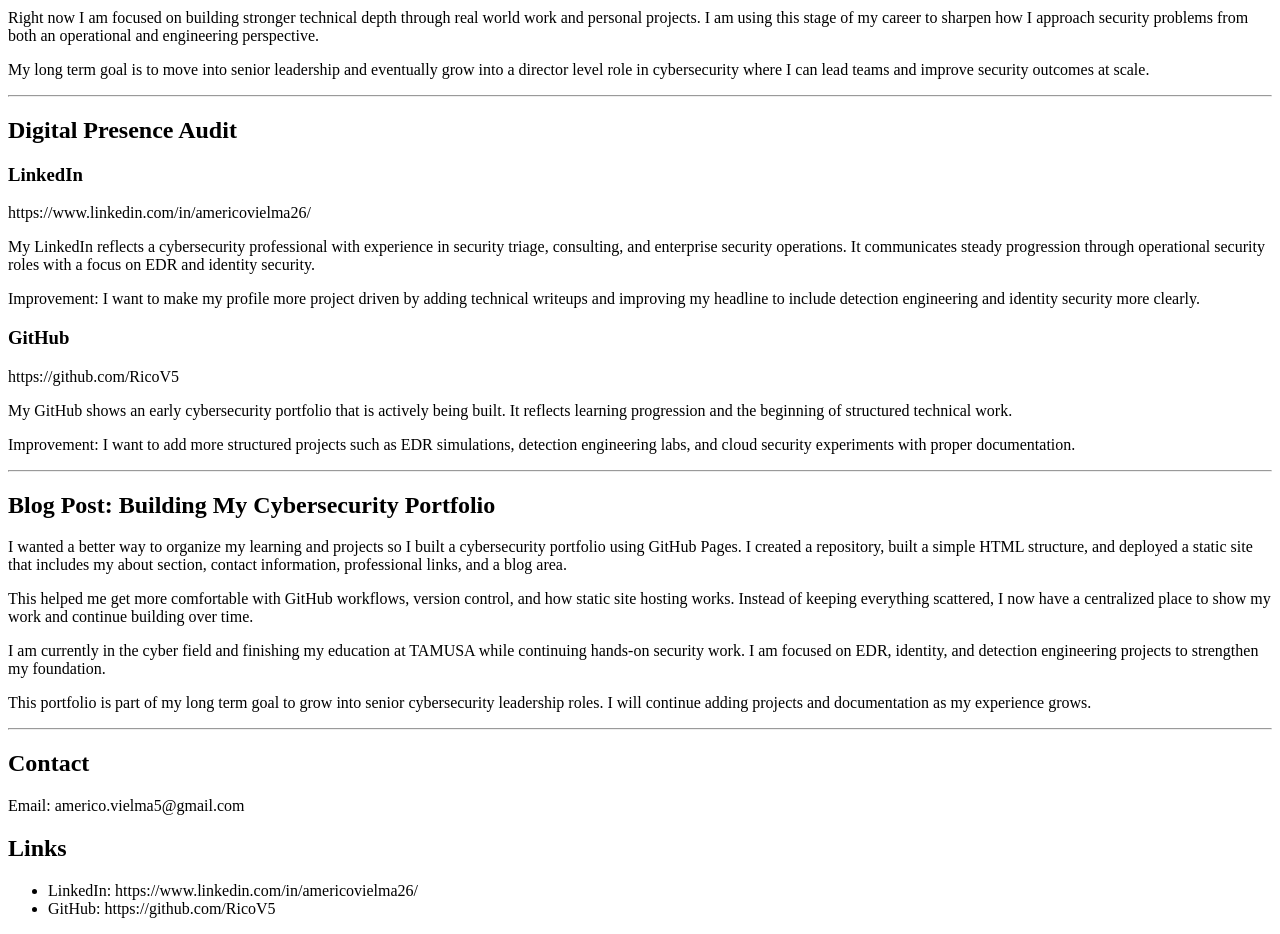
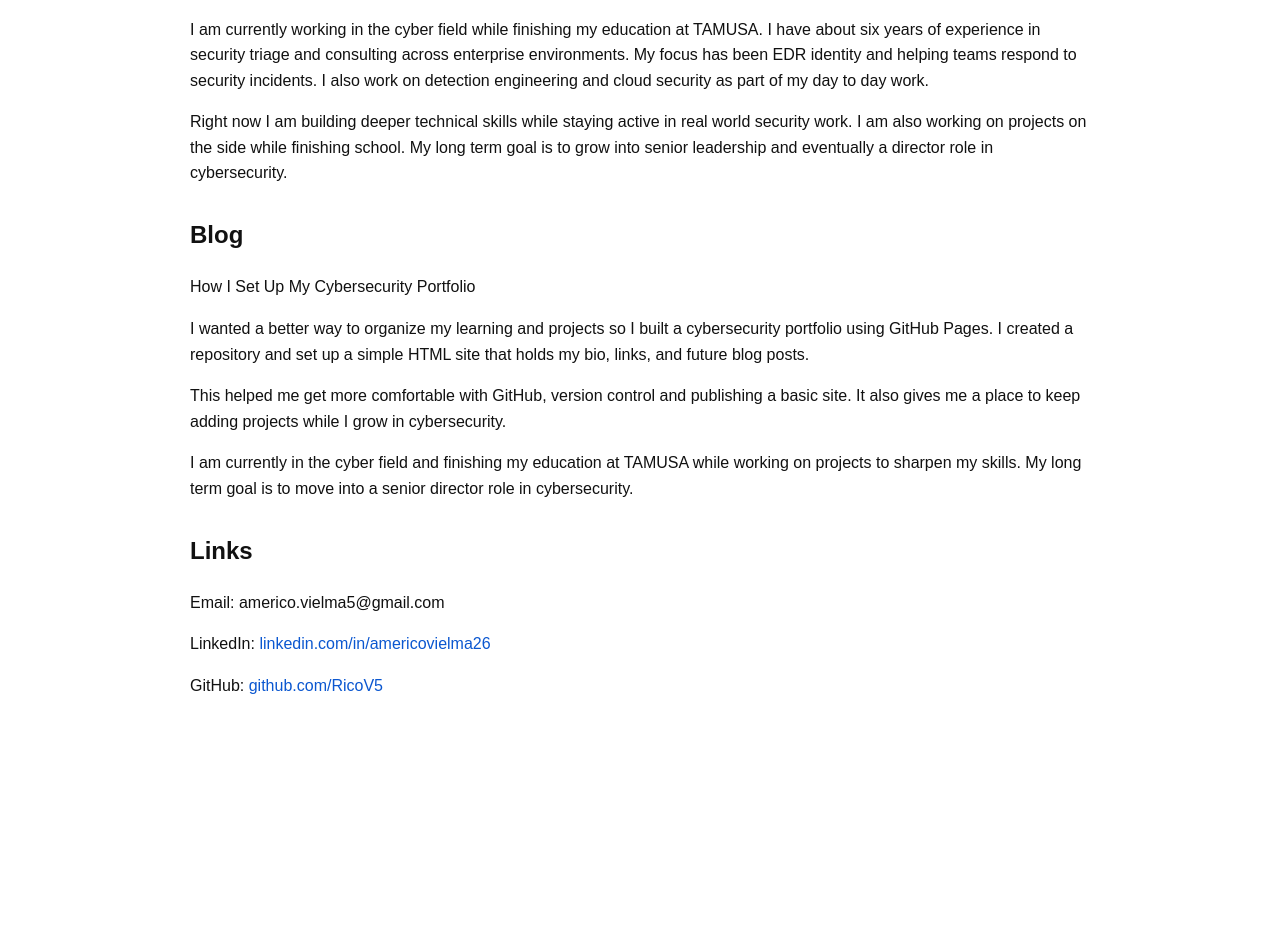
Before and after one commit to RicoV5/americovielma.github.io, a plain HTML site: page index.html in a window 1280 px wide. Shown: the part 226-1160 px from the top of the page. After the commit the page ends 981 px from the top, so only its background shows below. Drawn offline with Linux system fonts and the light colour scheme.

Commit message:
Update index.html

```diff
--- a/index.html
+++ b/index.html
@@ -2,89 +2,64 @@
 <html lang="en">
 <head>
   <meta charset="UTF-8">
-  <title>Americo Vielma - Cybersecurity Portfolio</title>
+  <title>Americo Vielma | Cybersecurity Portfolio</title>
+  <style>
+    body {
+      font-family: Arial, sans-serif;
+      max-width: 900px;
+      margin: auto;
+      padding: 40px;
+      line-height: 1.6;
+      color: #111;
+    }
+    h1 {
+      margin-bottom: 5px;
+    }
+    h2 {
+      margin-top: 30px;
+    }
+    a {
+      color: #0b57d0;
+      text-decoration: none;
+    }
+  </style>
 </head>
 
 <body>
 
 <h1>Americo Vielma</h1>
-  <p><strong>Cybersecurity Professional | EDR | Identity | Detection Engineering</strong></p>
-
-  <hr>
+<p>Service Delivery Tech Lead | Cybersecurity | EDR | Identity | Detection Engineering</p>
 
 <h2>About Me</h2>
 <p>
-    I am currently working in the cyber field while finishing my education at TAMUSA. I have about six years of experience in security triage and consulting across enterprise environments. My focus has been EDR, identity, and helping teams respond to security incidents in real time. I have also been getting more hands-on with detection engineering and cloud security.
+I am currently working in the cyber field while finishing my education at TAMUSA. I have about six years of experience in security triage and consulting across enterprise environments. My focus has been EDR identity and helping teams respond to security incidents. I also work on detection engineering and cloud security as part of my day to day work.
 </p>
 
 <p>
-    Right now I am focused on building stronger technical depth through real world work and personal projects. I am using this stage of my career to sharpen how I approach security problems from both an operational and engineering perspective.
+Right now I am building deeper technical skills while staying active in real world security work. I am also working on projects on the side while finishing school. My long term goal is to grow into senior leadership and eventually a director role in cybersecurity.
+</p>
+
+<h2>Blog</h2>
+<p>
+How I Set Up My Cybersecurity Portfolio
 </p>
 
 <p>
-    My long term goal is to move into senior leadership and eventually grow into a director level role in cybersecurity where I can lead teams and improve security outcomes at scale.
-  </p>
-
-  <hr>
-
-  <h2>Digital Presence Audit</h2>
-
-  <h3>LinkedIn</h3>
-  <p>
-    https://www.linkedin.com/in/americovielma26/
+I wanted a better way to organize my learning and projects so I built a cybersecurity portfolio using GitHub Pages. I created a repository and set up a simple HTML site that holds my bio, links, and future blog posts.
 </p>
 
 <p>
-    My LinkedIn reflects a cybersecurity professional with experience in security triage, consulting, and enterprise security operations. It communicates steady progression through operational security roles with a focus on EDR and identity security.
+This helped me get more comfortable with GitHub, version control and publishing a basic site. It also gives me a place to keep adding projects while I grow in cybersecurity.
 </p>
 
 <p>
-    Improvement: I want to make my profile more project driven by adding technical writeups and improving my headline to include detection engineering and identity security more clearly.
+I am currently in the cyber field and finishing my education at TAMUSA while working on projects to sharpen my skills. My long term goal is to move into a senior director role in cybersecurity.
 </p>
 
-  <h3>GitHub</h3>
-  <p>
-    https://github.com/RicoV5
-  </p>
-
-  <p>
-    My GitHub shows an early cybersecurity portfolio that is actively being built. It reflects learning progression and the beginning of structured technical work.
-  </p>
-
-  <p>
-    Improvement: I want to add more structured projects such as EDR simulations, detection engineering labs, and cloud security experiments with proper documentation.
-  </p>
-
-  <hr>
-
-  <h2>Blog Post: Building My Cybersecurity Portfolio</h2>
-
-  <p>
-    I wanted a better way to organize my learning and projects so I built a cybersecurity portfolio using GitHub Pages. I created a repository, built a simple HTML structure, and deployed a static site that includes my about section, contact information, professional links, and a blog area.
-  </p>
-
-  <p>
-    This helped me get more comfortable with GitHub workflows, version control, and how static site hosting works. Instead of keeping everything scattered, I now have a centralized place to show my work and continue building over time.
-  </p>
-
-  <p>
-    I am currently in the cyber field and finishing my education at TAMUSA while continuing hands-on security work. I am focused on EDR, identity, and detection engineering projects to strengthen my foundation.
-  </p>
-
-  <p>
-    This portfolio is part of my long term goal to grow into senior cybersecurity leadership roles. I will continue adding projects and documentation as my experience grows.
-  </p>
-
-  <hr>
-
-  <h2>Contact</h2>
+<h2>Links</h2>
 <p>Email: americo.vielma5@gmail.com</p>
-
-  <h2>Links</h2>
-  <ul>
-    <li>LinkedIn: https://www.linkedin.com/in/americovielma26/</li>
-    <li>GitHub: https://github.com/RicoV5</li>
-  </ul>
+<p>LinkedIn: <a href="https://www.linkedin.com/in/americovielma26/">linkedin.com/in/americovielma26</a></p>
+<p>GitHub: <a href="https://github.com/RicoV5">github.com/RicoV5</a></p>
 
 </body>
 </html>
```
Lines whose indentation alone changed are shown as unchanged.
